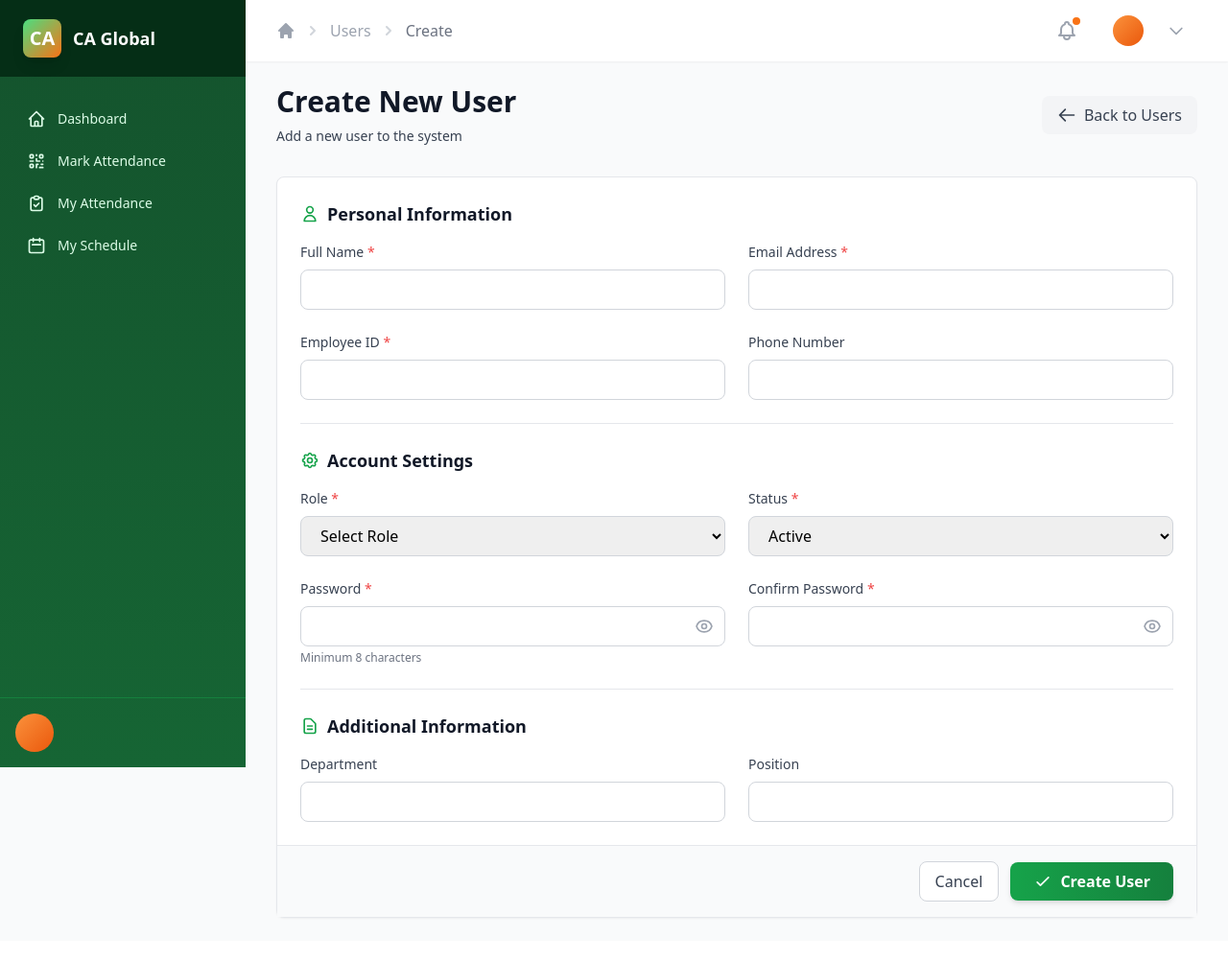
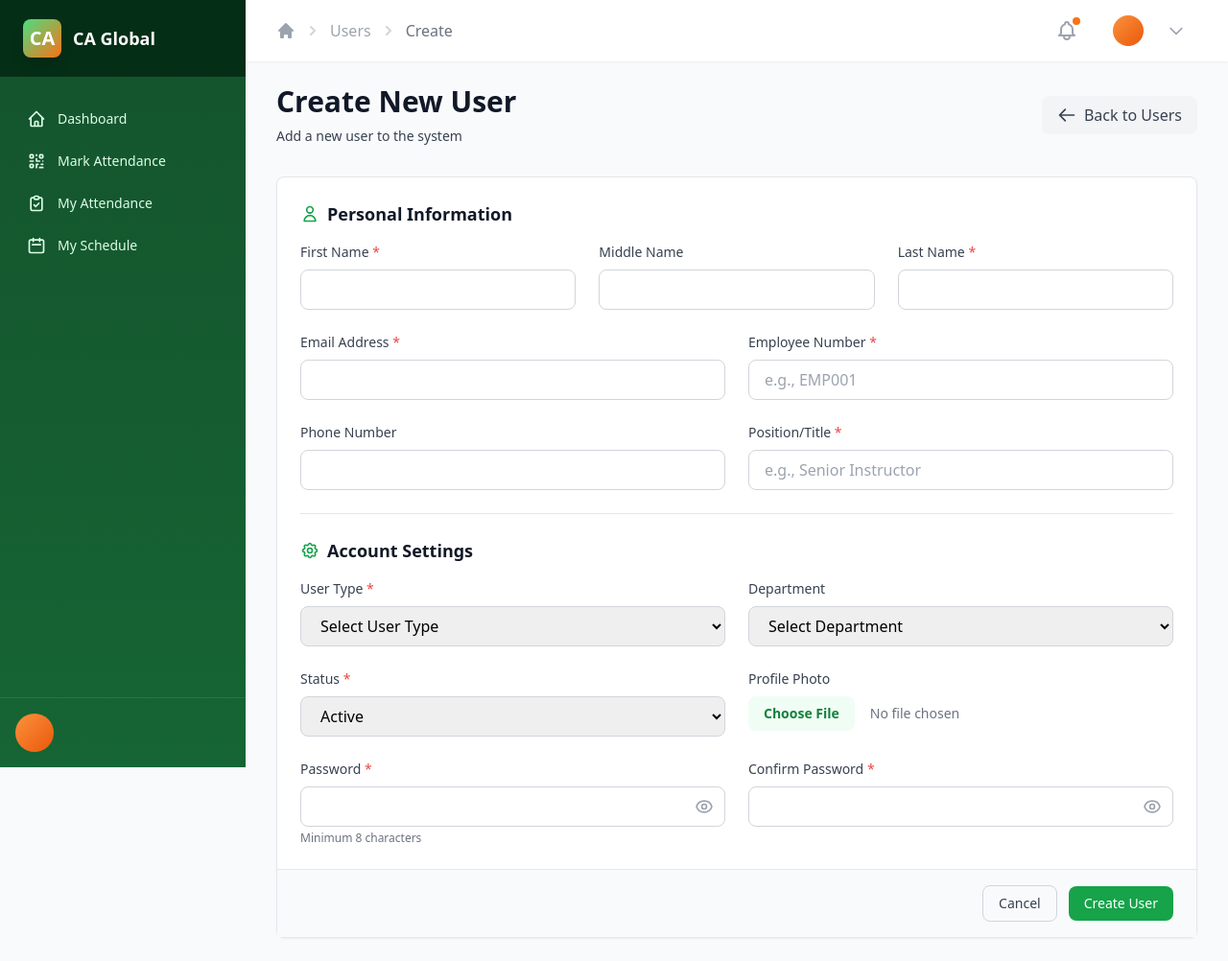
Before and after one commit to Chebe12/cag-attendance, a Laravel app: template resources/views/admin/users/create.blade.php in a window 1280 px wide. Shown: the whole page at 96% size. Before the commit the page ends 958 px from the top, so only its background shows below. Run offline with Laravel 12, Linux system fonts and the light colour scheme; the template is opened without the code that fills it, so the values that code supplies are empty; some libraries are stand-ins or nearby versions.

Commit message:
Fix user create form with correct field names
CRITICAL FIX - User creation now works properly:

Fixed Field Names:
- name → firstname, middlename, lastname (3 separate fields)
- employee_id → employee_no
- role → user_type (admin, instructor, office_staff)
- department (text) → department_id (dropdown from departments table)
- Added position field

All fields now match the User model and database schema.
Users can now be created successfully without errors.

File: resources/views/admin/users/create.blade.php

```diff
--- a/resources/views/admin/users/create.blade.php
+++ b/resources/views/admin/users/create.blade.php
@@ -54,23 +54,56 @@
                         Personal Information
                     </h3>
 
-                    <div class="grid grid-cols-1 md:grid-cols-2 gap-6">
-                        <!-- Full Name -->
+                    <div class="grid grid-cols-1 md:grid-cols-3 gap-6">
+                        <!-- First Name -->
                         <div>
-                            <label for="name" class="block text-sm font-medium text-gray-700 mb-2">
-                                Full Name <span class="text-red-500">*</span>
+                            <label for="firstname" class="block text-sm font-medium text-gray-700 mb-2">
+                                First Name <span class="text-red-500">*</span>
                             </label>
                             <input type="text"
-                                   name="name"
-                                   id="name"
-                                   value="{{ old('name') }}"
+                                   name="firstname"
+                                   id="firstname"
+                                   value="{{ old('firstname') }}"
                                    required
-                                   class="block w-full px-4 py-2 border border-gray-300 rounded-lg focus:ring-green-500 focus:border-green-500 @error('name') border-red-500 @enderror">
-                            @error('name')
+                                   class="block w-full px-4 py-2 border border-gray-300 rounded-lg focus:ring-green-500 focus:border-green-500 @error('firstname') border-red-500 @enderror">
+                            @error('firstname')
                                 <p class="mt-1 text-sm text-red-600">{{ $message }}</p>
                             @enderror
                         </div>
 
+                        <!-- Middle Name -->
+                        <div>
+                            <label for="middlename" class="block text-sm font-medium text-gray-700 mb-2">
+                                Middle Name
+                            </label>
+                            <input type="text"
+                                   name="middlename"
+                                   id="middlename"
+                                   value="{{ old('middlename') }}"
+                                   class="block w-full px-4 py-2 border border-gray-300 rounded-lg focus:ring-green-500 focus:border-green-500 @error('middlename') border-red-500 @enderror">
+                            @error('middlename')
+                                <p class="mt-1 text-sm text-red-600">{{ $message }}</p>
+                            @enderror
+                        </div>
+
+                        <!-- Last Name -->
+                        <div>
+                            <label for="lastname" class="block text-sm font-medium text-gray-700 mb-2">
+                                Last Name <span class="text-red-500">*</span>
+                            </label>
+                            <input type="text"
+                                   name="lastname"
+                                   id="lastname"
+                                   value="{{ old('lastname') }}"
+                                   required
+                                   class="block w-full px-4 py-2 border border-gray-300 rounded-lg focus:ring-green-500 focus:border-green-500 @error('lastname') border-red-500 @enderror">
+                            @error('lastname')
+                                <p class="mt-1 text-sm text-red-600">{{ $message }}</p>
+                            @enderror
+                        </div>
+                    </div>
+
+                    <div class="grid grid-cols-1 md:grid-cols-2 gap-6 mt-6">
                         <!-- Email -->
                         <div>
                             <label for="email" class="block text-sm font-medium text-gray-700 mb-2">
@@ -87,18 +120,19 @@
                             @enderror
                         </div>
 
-                        <!-- Employee ID -->
+                        <!-- Employee Number -->
                         <div>
-                            <label for="employee_id" class="block text-sm font-medium text-gray-700 mb-2">
-                                Employee ID <span class="text-red-500">*</span>
+                            <label for="employee_no" class="block text-sm font-medium text-gray-700 mb-2">
+                                Employee Number <span class="text-red-500">*</span>
                             </label>
                             <input type="text"
-                                   name="employee_id"
-                                   id="employee_id"
-                                   value="{{ old('employee_id') }}"
+                                   name="employee_no"
+                                   id="employee_no"
+                                   value="{{ old('employee_no') }}"
                                    required
-                                   class="block w-full px-4 py-2 border border-gray-300 rounded-lg focus:ring-green-500 focus:border-green-500 @error('employee_id') border-red-500 @enderror">
-                            @error('employee_id')
+                                   placeholder="e.g., EMP001"
+                                   class="block w-full px-4 py-2 border border-gray-300 rounded-lg focus:ring-green-500 focus:border-green-500 @error('employee_no') border-red-500 @enderror">
+                            @error('employee_no')
                                 <p class="mt-1 text-sm text-red-600">{{ $message }}</p>
                             @enderror
                         </div>
@@ -117,6 +151,23 @@
                                 <p class="mt-1 text-sm text-red-600">{{ $message }}</p>
                             @enderror
                         </div>
+
+                        <!-- Position -->
+                        <div>
+                            <label for="position" class="block text-sm font-medium text-gray-700 mb-2">
+                                Position/Title <span class="text-red-500">*</span>
+                            </label>
+                            <input type="text"
+                                   name="position"
+                                   id="position"
+                                   value="{{ old('position') }}"
+                                   required
+                                   placeholder="e.g., Senior Instructor"
+                                   class="block w-full px-4 py-2 border border-gray-300 rounded-lg focus:ring-green-500 focus:border-green-500 @error('position') border-red-500 @enderror">
+                            @error('position')
+                                <p class="mt-1 text-sm text-red-600">{{ $message }}</p>
+                            @enderror
+                        </div>
                     </div>
                 </div>
 
@@ -131,21 +182,41 @@
                     </h3>
 
                     <div class="grid grid-cols-1 md:grid-cols-2 gap-6">
-                        <!-- Role -->
+                        <!-- User Type -->
                         <div>
-                            <label for="role" class="block text-sm font-medium text-gray-700 mb-2">
-                                Role <span class="text-red-500">*</span>
+                            <label for="user_type" class="block text-sm font-medium text-gray-700 mb-2">
+                                User Type <span class="text-red-500">*</span>
                             </label>
-                            <select name="role"
-                                    id="role"
+                            <select name="user_type"
+                                    id="user_type"
                                     required
-                                    class="block w-full px-4 py-2 border border-gray-300 rounded-lg focus:ring-green-500 focus:border-green-500 @error('role') border-red-500 @enderror">
-                                <option value="">Select Role</option>
-                                <option value="admin" {{ old('role') === 'admin' ? 'selected' : '' }}>Admin</option>
-                                <option value="manager" {{ old('role') === 'manager' ? 'selected' : '' }}>Manager</option>
-                                <option value="staff" {{ old('role') === 'staff' ? 'selected' : '' }}>Staff</option>
+                                    class="block w-full px-4 py-2 border border-gray-300 rounded-lg focus:ring-green-500 focus:border-green-500 @error('user_type') border-red-500 @enderror">
+                                <option value="">Select User Type</option>
+                                <option value="admin" {{ old('user_type') === 'admin' ? 'selected' : '' }}>Admin</option>
+                                <option value="instructor" {{ old('user_type') === 'instructor' ? 'selected' : '' }}>Instructor</option>
+                                <option value="office_staff" {{ old('user_type') === 'office_staff' ? 'selected' : '' }}>Office Staff</option>
                             </select>
-                            @error('role')
+                            @error('user_type')
+                                <p class="mt-1 text-sm text-red-600">{{ $message }}</p>
+                            @enderror
+                        </div>
+
+                        <!-- Department -->
+                        <div>
+                            <label for="department_id" class="block text-sm font-medium text-gray-700 mb-2">
+                                Department
+                            </label>
+                            <select name="department_id"
+                                    id="department_id"
+                                    class="block w-full px-4 py-2 border border-gray-300 rounded-lg focus:ring-green-500 focus:border-green-500 @error('department_id') border-red-500 @enderror">
+                                <option value="">Select Department</option>
+                                @foreach($departments as $dept)
+                                    <option value="{{ $dept->id }}" {{ old('department_id') == $dept->id ? 'selected' : '' }}>
+                                        {{ $dept->name }}
+                                    </option>
+                                @endforeach
+                            </select>
+                            @error('department_id')
                                 <p class="mt-1 text-sm text-red-600">{{ $message }}</p>
                             @enderror
                         </div>
@@ -161,8 +232,24 @@
                                     class="block w-full px-4 py-2 border border-gray-300 rounded-lg focus:ring-green-500 focus:border-green-500 @error('status') border-red-500 @enderror">
                                 <option value="active" {{ old('status', 'active') === 'active' ? 'selected' : '' }}>Active</option>
                                 <option value="inactive" {{ old('status') === 'inactive' ? 'selected' : '' }}>Inactive</option>
+                                <option value="suspended" {{ old('status') === 'suspended' ? 'selected' : '' }}>Suspended</option>
                             </select>
                             @error('status')
+                                <p class="mt-1 text-sm text-red-600">{{ $message }}</p>
+                            @enderror
+                        </div>
+
+                        <!-- Avatar -->
+                        <div>
+                            <label for="avatar" class="block text-sm font-medium text-gray-700 mb-2">
+                                Profile Photo
+                            </label>
+                            <input type="file"
+                                   name="avatar"
+                                   id="avatar"
+                                   accept="image/*"
+                                   class="block w-full text-sm text-gray-500 file:mr-4 file:py-2 file:px-4 file:rounded-lg file:border-0 file:text-sm file:font-semibold file:bg-green-50 file:text-green-700 hover:file:bg-green-100">
+                            @error('avatar')
                                 <p class="mt-1 text-sm text-red-600">{{ $message }}</p>
                             @enderror
                         </div>
@@ -222,61 +309,16 @@
                         </div>
                     </div>
                 </div>
-
-                <!-- Additional Information -->
-                <div class="border-t border-gray-200 pt-6">
-                    <h3 class="text-lg font-semibold text-gray-900 mb-4 flex items-center">
-                        <svg class="w-5 h-5 mr-2 text-green-600" fill="none" stroke="currentColor" viewBox="0 0 24 24">
-                            <path stroke-linecap="round" stroke-linejoin="round" stroke-width="2" d="M9 12h6m-6 4h6m2 5H7a2 2 0 01-2-2V5a2 2 0 012-2h5.586a1 1 0 01.707.293l5.414 5.414a1 1 0 01.293.707V19a2 2 0 01-2 2z"/>
-                        </svg>
-                        Additional Information
-                    </h3>
-
-                    <div class="grid grid-cols-1 md:grid-cols-2 gap-6">
-                        <!-- Department -->
-                        <div>
-                            <label for="department" class="block text-sm font-medium text-gray-700 mb-2">
-                                Department
-                            </label>
-                            <input type="text"
-                                   name="department"
-                                   id="department"
-                                   value="{{ old('department') }}"
-                                   class="block w-full px-4 py-2 border border-gray-300 rounded-lg focus:ring-green-500 focus:border-green-500 @error('department') border-red-500 @enderror">
-                            @error('department')
-                                <p class="mt-1 text-sm text-red-600">{{ $message }}</p>
-                            @enderror
-                        </div>
-
-                        <!-- Position -->
-                        <div>
-                            <label for="position" class="block text-sm font-medium text-gray-700 mb-2">
-                                Position
-                            </label>
-                            <input type="text"
-                                   name="position"
-                                   id="position"
-                                   value="{{ old('position') }}"
-                                   class="block w-full px-4 py-2 border border-gray-300 rounded-lg focus:ring-green-500 focus:border-green-500 @error('position') border-red-500 @enderror">
-                            @error('position')
-                                <p class="mt-1 text-sm text-red-600">{{ $message }}</p>
-                            @enderror
-                        </div>
-                    </div>
-                </div>
             </div>
 
-            <!-- Form actions -->
+            <!-- Form Actions -->
             <div class="px-6 py-4 bg-gray-50 border-t border-gray-200 flex items-center justify-end space-x-3">
                 <a href="{{ route('admin.users.index') }}"
-                   class="inline-flex items-center px-4 py-2 border border-gray-300 rounded-lg text-gray-700 bg-white hover:bg-gray-50 font-medium transition">
+                   class="px-4 py-2 border border-gray-300 rounded-lg text-sm font-medium text-gray-700 hover:bg-gray-50 transition">
                     Cancel
                 </a>
                 <button type="submit"
-                        class="inline-flex items-center px-6 py-2 bg-gradient-to-r from-green-600 to-green-700 hover:from-green-700 hover:to-green-800 text-white font-semibold rounded-lg shadow-md transition">
-                    <svg class="w-5 h-5 mr-2" fill="none" stroke="currentColor" viewBox="0 0 24 24">
-                        <path stroke-linecap="round" stroke-linejoin="round" stroke-width="2" d="M5 13l4 4L19 7"/>
-                    </svg>
+                        class="px-4 py-2 bg-green-600 hover:bg-green-700 text-white rounded-lg text-sm font-medium transition">
                     Create User
                 </button>
             </div>
```
